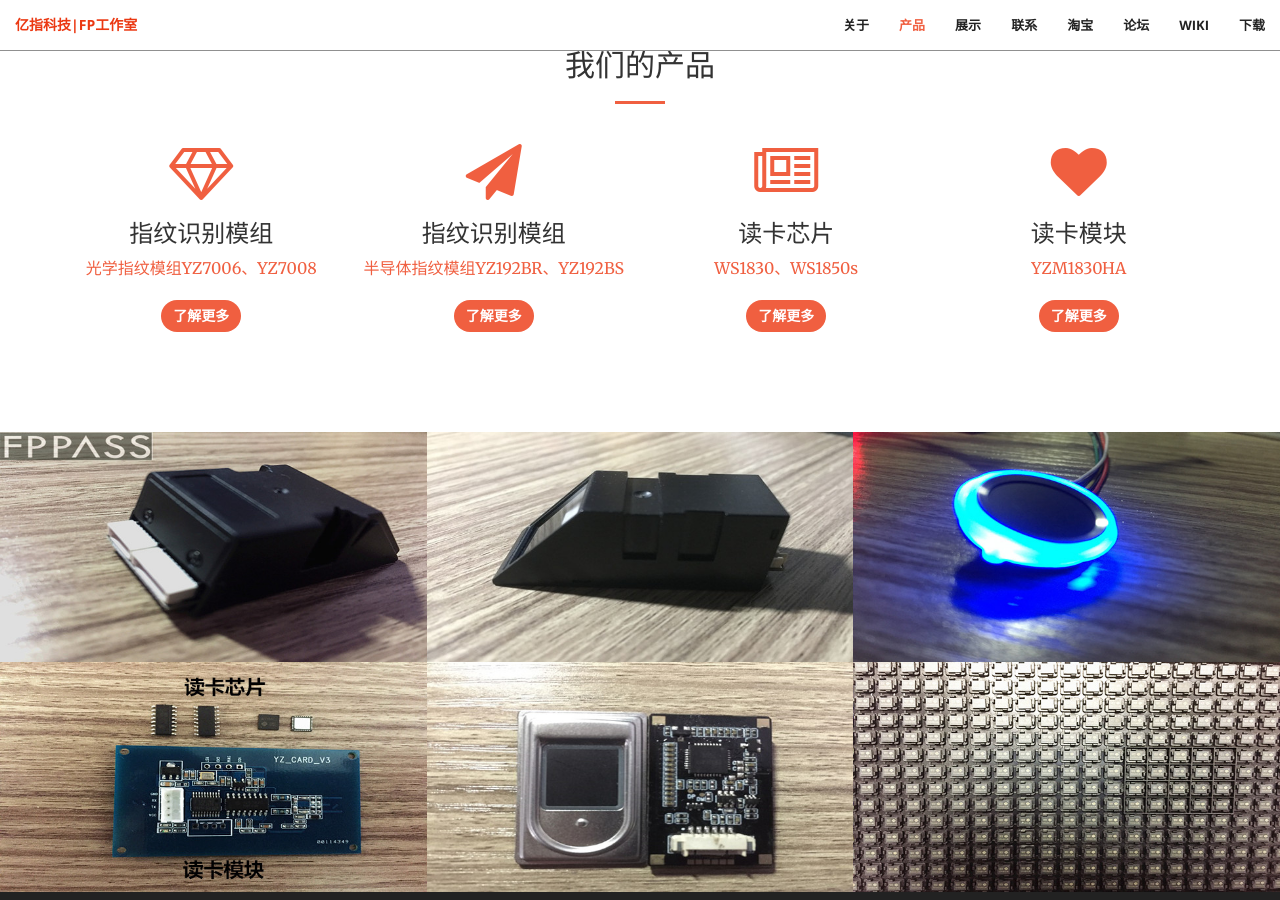
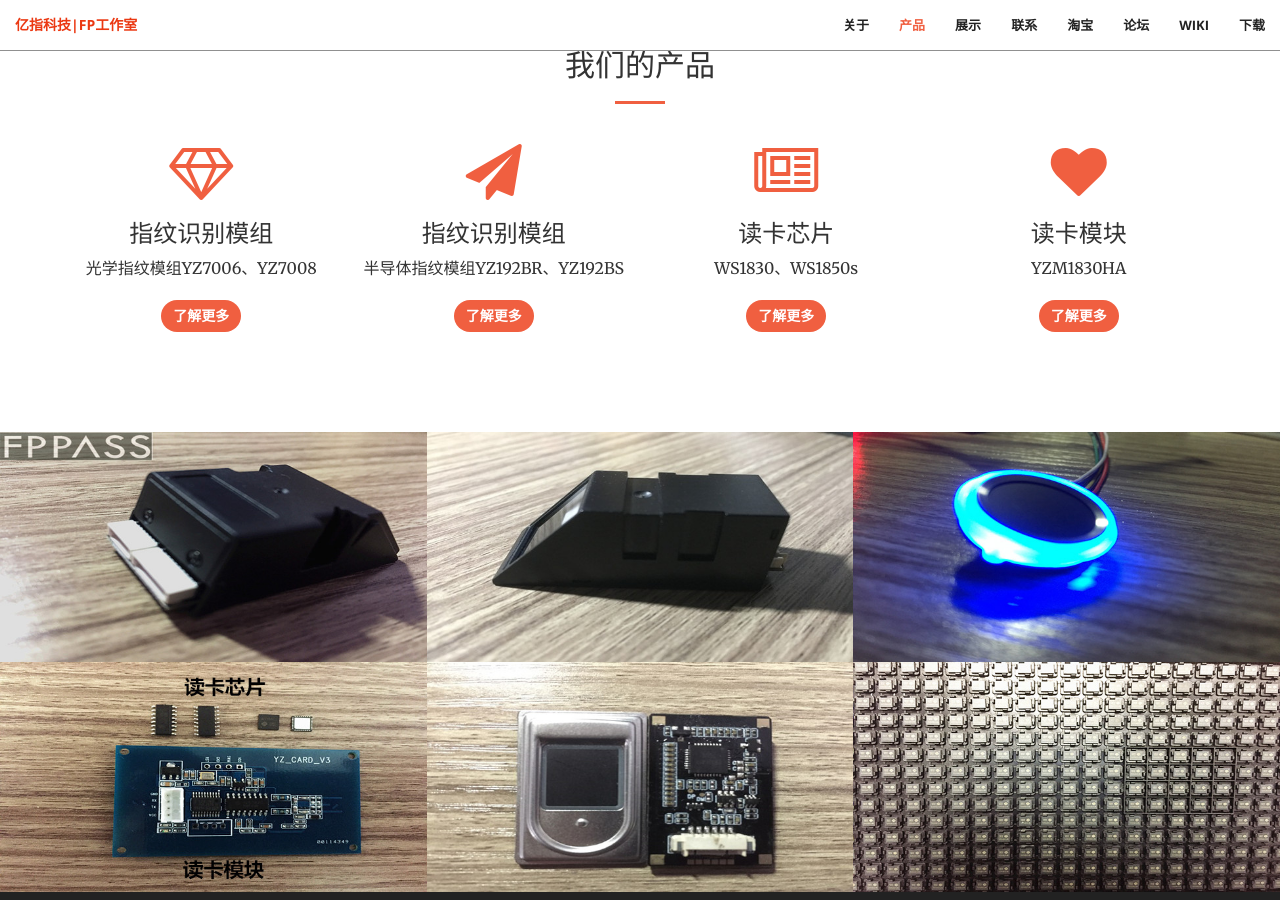
Before and after one commit to easyfp/easyfp.github.io, a Jekyll site: the page built from index.html, in a window 1280 px wide and 900 px high, scrolled down 1346 px. Built offline with Jekyll 4.4.1, drawn with Linux system fonts in a browser that asks for light colours.

Commit message:
Update services.html

```diff
--- a/_includes/services.html
+++ b/_includes/services.html
@@ -13,7 +13,7 @@
                 <div class="service-box">
                     <i class="fa fa-4x fa-diamond wow bounceIn text-primary"></i>
                     <h3>指纹识别模组</h3>
-                    <p class="text-primary" align="center">光学指纹模组YZ7006、YZ7008</p>
+                    <p class="text-align" align="center">光学指纹模组YZ7006、YZ7008</p>
                     <br>
                     <a href="#" class="btn btn-primary">了解更多</a>
                 </div>
@@ -22,7 +22,7 @@
                 <div class="service-box">
                     <i class="fa fa-4x fa-paper-plane wow bounceIn text-primary" data-wow-delay=".1s"></i>
                     <h3>指纹识别模组</h3>
-                    <p class="text-primary"  align="center">半导体指纹模组YZ192BR、YZ192BS</p>
+                    <p class="text-align"  align="center">半导体指纹模组YZ192BR、YZ192BS</p>
                     <br>
                     <a href="#" class="btn btn-primary">了解更多</a>
                 </div>
@@ -31,7 +31,7 @@
                 <div class="service-box">
                     <i class="fa fa-4x fa-newspaper-o wow bounceIn text-primary" data-wow-delay=".2s"></i>
                     <h3>读卡芯片</h3>
-                    <p class="text-primary">WS1830、WS1850s</p>
+                    <p class="text-align">WS1830、WS1850s</p>
                     <br>
                     <a href="#" class="btn btn-primary">了解更多</a>
                 </div>
@@ -40,7 +40,7 @@
                 <div class="service-box">
                     <i class="fa fa-4x fa-heart wow bounceIn text-primary" data-wow-delay=".3s"></i>
                     <h3>读卡模块</h3>
-                    <p class="text-primary">YZM1830HA</p>
+                    <p class="text-align">YZM1830HA</p>
                     <br>
                     <a href="#" class="btn btn-primary">了解更多</a>
                 </div>
```
